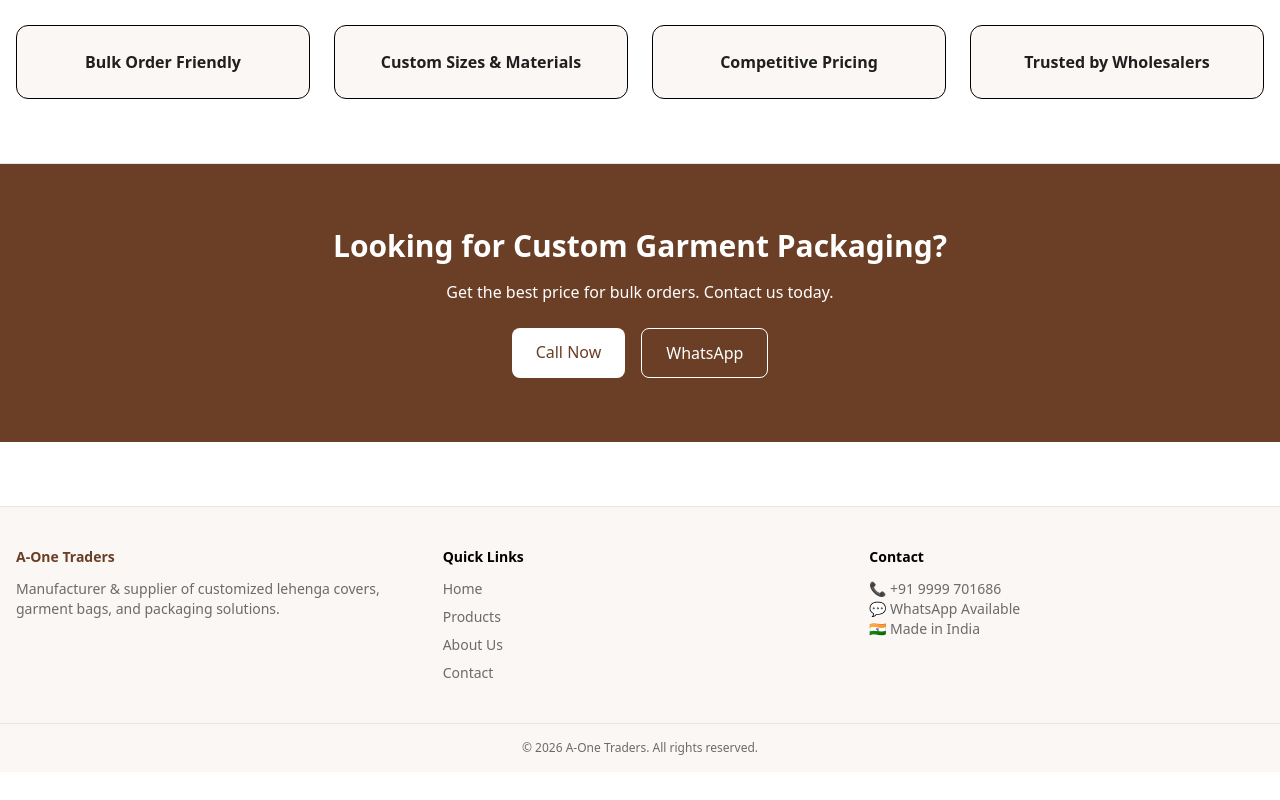
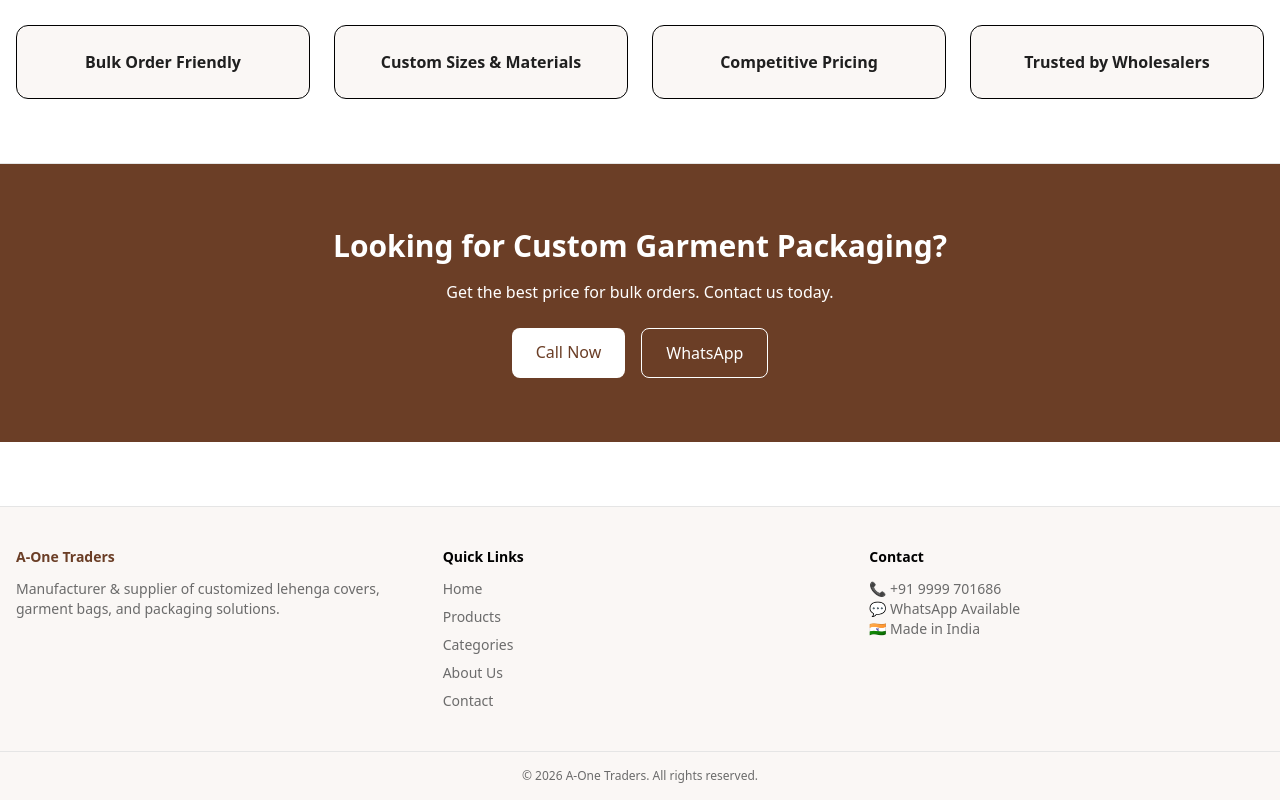
Before and after one commit to NawabAlam/a-one-traders, a Next.js app: page / in a window 1280 px wide. Shown: the part 834-1634 px from the top of the page. Before the commit the page ends 1606 px from the top, so only its background shows below. Built offline with nearby package versions, Linux system fonts and the light colour scheme; no server answers; the database is empty.

Commit message:
footer update

```diff
--- a/src/components/layout/Footer.tsx
+++ b/src/components/layout/Footer.tsx
@@ -20,6 +20,7 @@ export default function Footer() {
           <ul className="space-y-2 text-[color:var(--text-secondary)]">
             <li><a href="/" className="hover:text-[color:var(--primary)]">Home</a></li>
             <li><a href="/products" className="hover:text-[color:var(--primary)]">Products</a></li>
+            <li><a href="/categories" className="hover:text-[color:var(--primary)]">Categories</a></li>
             <li><a href="/about" className="hover:text-[color:var(--primary)]">About Us</a></li>
             <li><a href="/contact" className="hover:text-[color:var(--primary)]">Contact</a></li>
           </ul>
```
